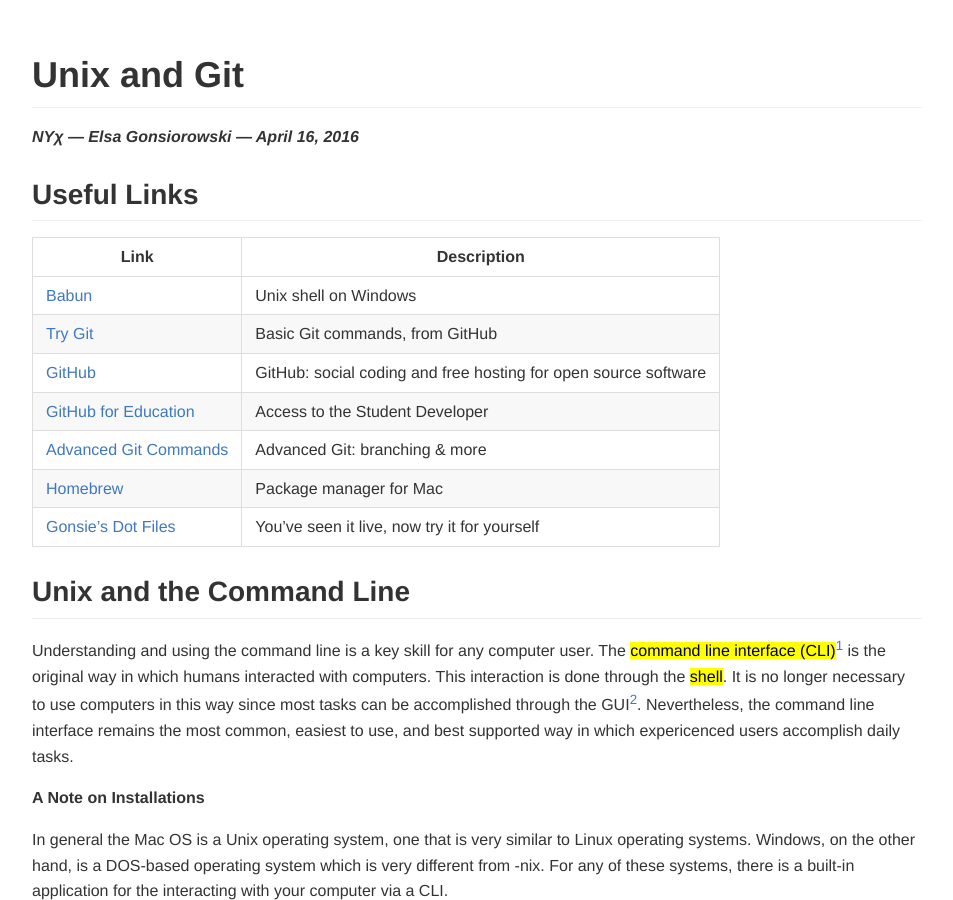
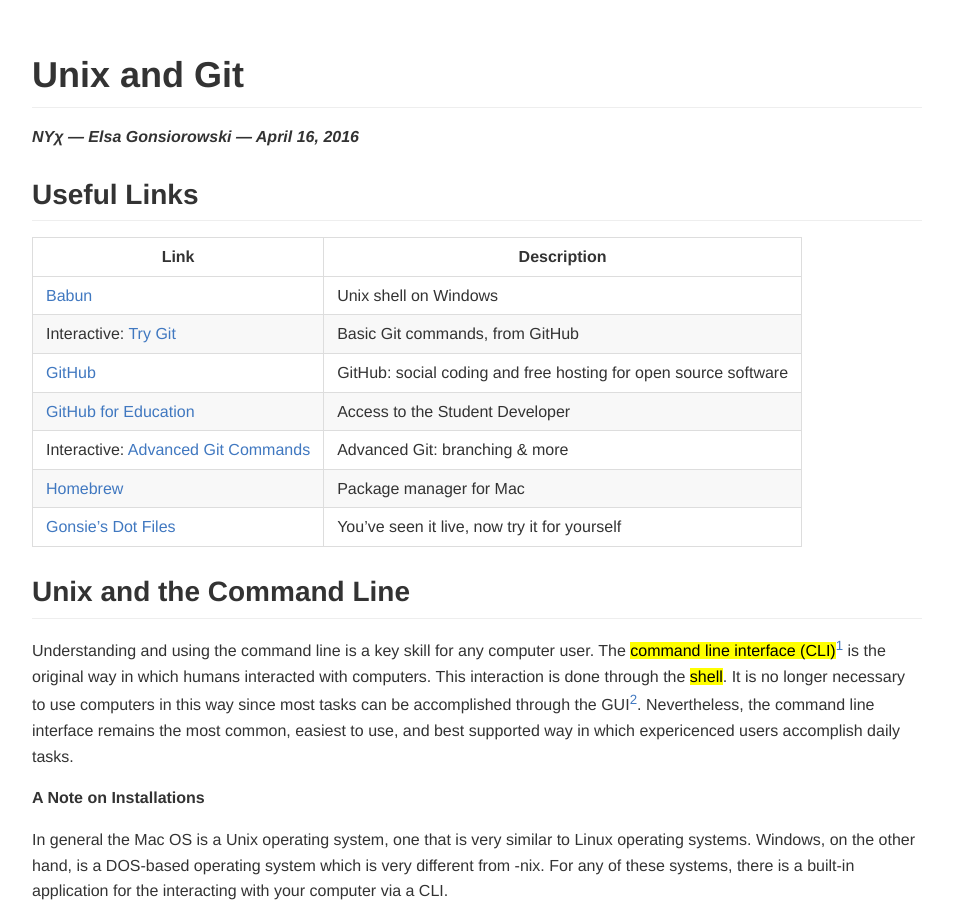
Before and after one commit to gonsie/gonsie.github.io, a Jekyll site: the page built from _posts/2016-04-15-unix-git.md, in a window 1280 px wide and 900 px high. Shown: the whole window, without its empty margins (163-1116 px from the left). Built offline with Jekyll 4.4.1, drawn with Linux system fonts in a browser that asks for light colours.

Commit message:
interactive links noted

```diff
--- a/_posts/2016-04-15-unix-git.md
+++ b/_posts/2016-04-15-unix-git.md
@@ -13,10 +13,10 @@
 | Link  | Description |
 |-------+-------------|
 | [Babun](http://babun.github.io) | Unix shell on Windows |
-| [Try Git](http://try.github.io) | Basic Git commands, from GitHub |
+| Interactive: [Try Git](http://try.github.io) | Basic Git commands, from GitHub |
 | [GitHub](http://github.com) | GitHub: social coding and free hosting for open source software |
 | [GitHub for Education](http://education.github.com) | Access to the Student Developer |
-| [Advanced Git Commands](http://pcottle.github.io/learnGitBranching/) | Advanced Git: branching & more |
+| Interactive: [Advanced Git Commands](http://pcottle.github.io/learnGitBranching/) | Advanced Git: branching & more |
 | [Homebrew](http://brew.sh) | Package manager for Mac |
 | [Gonsie's Dot Files](http://github.com/gonsie/dotfiles) | You've seen it live, now try it for yourself |
 
```
